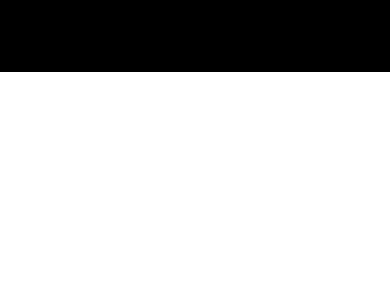
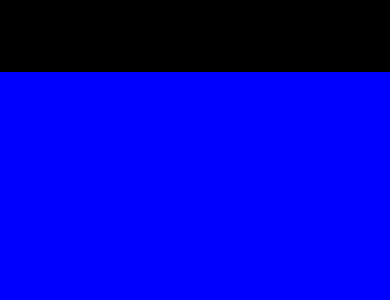
Before and after one commit to haksemin/UYVAppRepo, a React Native app in the folder ProjectUYV/: screen / in a window 390 px wide. Shown: the top 300 px of the page. Built offline with nearby package versions, Linux system fonts and the light colour scheme.

Commit message:
revert attım2

```diff
--- a/ProjectUYV/App.js
+++ b/ProjectUYV/App.js
@@ -1,30 +1,26 @@
 import React, { useEffect, useState } from "react";
 import { SafeAreaView, StatusBar, View, StyleSheet, Platform } from "react-native";
-
-const iosStatsBarColor = 'red';
+import SafeViewAndroid from "./src/components/SafeViewAndroid";
 
 
 export default function App() {
-    return (
-        <>
-            <StatusBar backgroundColor={"white"} barStyle="dark-content" />
-            <SafeAreaView style={styles.topSafeArea}>
-            <View style={{backgroundColor:"black",height:72}}></View>
-            </SafeAreaView >
+  const statusBarHeight = Platform.OS === "ios" ? 20 : StatusBar.currentHeight;
 
+  return (
+    <>
+      <StatusBar backgroundColor="white" barStyle="dark-content" />
+      <SafeAreaView style={SafeViewAndroid.AndroidSafeArea}>
+        <View style={{ backgroundColor: "black", height: 72 }} />
 
-
-
-
-        </>
-    );
+        {/* Diğer içerikler */}
+      </SafeAreaView>
+    </>
+  );
 }
 
-
 const styles = StyleSheet.create({
-    topSafeArea: {
-        flex: 0,
-        backgroundColor: iosStatsBarColor
-    },
-
-})
+  container: {
+    flex: 1,
+    backgroundColor: "red",
+  },
+});
--- /dev/null
+++ b/ProjectUYV/src/components/SafeViewAndroid.js
@@ -0,0 +1,10 @@
+import { StyleSheet, Platform, StatusBar } from "react-native";
+
+export default StyleSheet.create({
+  AndroidSafeArea: {
+    flex: 1,
+    backgroundColor: "blue",
+    paddingTop: Platform.OS === "android" ? StatusBar.currentHeight : 0
+
+  }
+});
```
Also changed, not shown: 2 other files (tests, documents, lock files or other folders).
